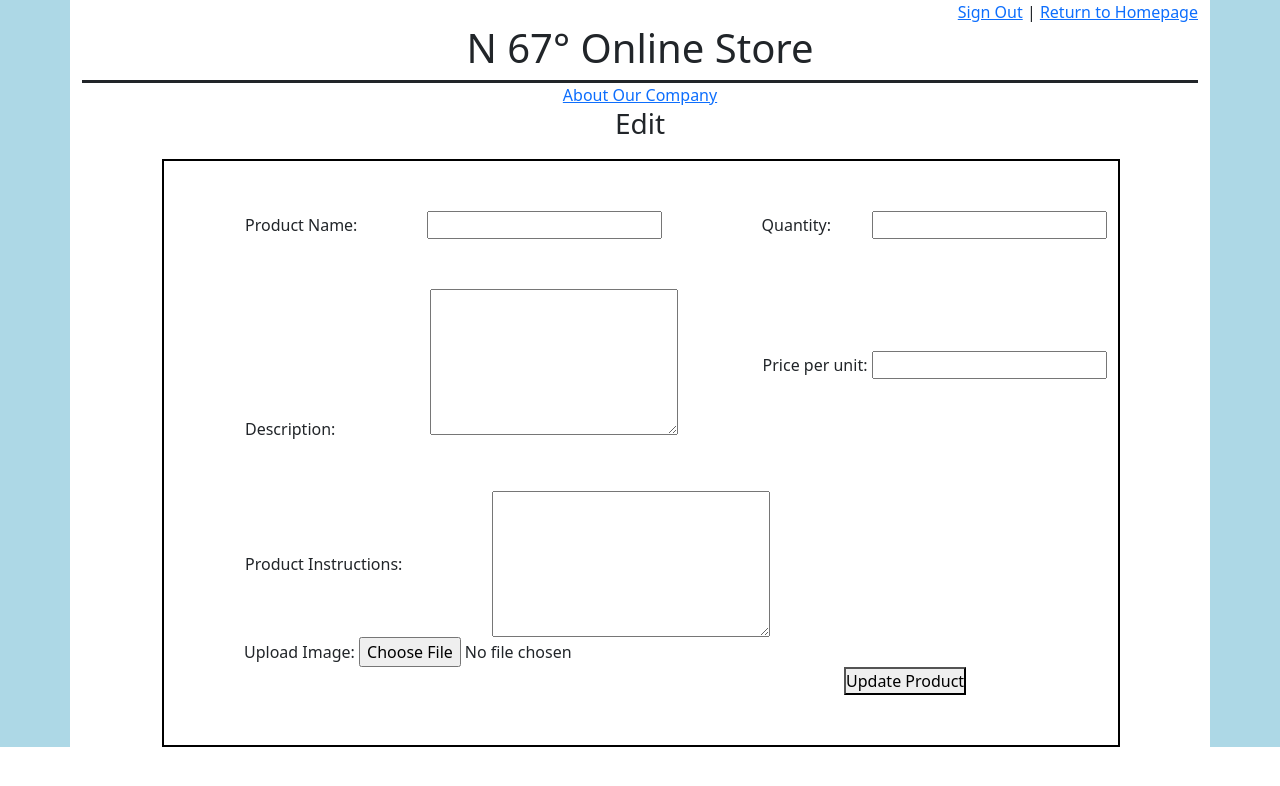
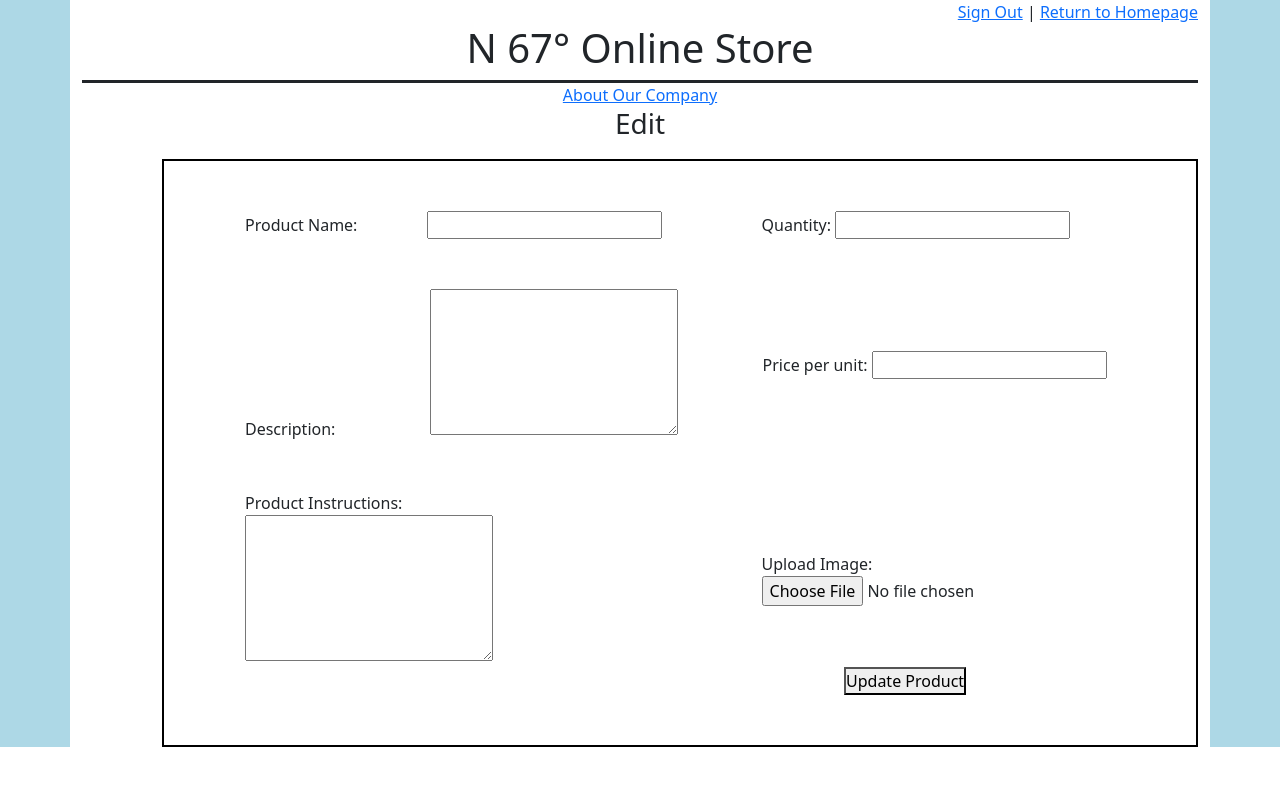
Before and after one commit to lhochs/n-67-online-shop, a Flask app: template flask_app/templates/edit_form.html in a window 1280 px wide. Shown: the top 786 px of the page. Run offline with Flask 2, Linux system fonts and the light colour scheme; the template is opened without the code that fills it, so the values that code supplies are empty.

Commit message:
Update edit_form.html

```diff
--- a/flask_app/templates/edit_form.html
+++ b/flask_app/templates/edit_form.html
@@ -39,6 +39,7 @@
             </div>
             <div>
                 <form action="/user/edit_product/submit_edit" method="post">
+                    <div class="B8">
                         <div class="A7">
                             <input type="hidden" name="user_id" value="{{session.user_id}}">
                             <input type="hidden" name="product_id" value="{{product.product_id}}">
@@ -48,7 +49,7 @@
                                     <input type="text" name="product_name" value="{{product.product_name}}">
                                 </section>
                                 <section>
-                                <label class="B7" for="product_quantity">Quantity:</label>
+                                    <label  for="product_quantity">Quantity:</label>
                                     <input type="text" name="product_quantity" value="{{product.product_quantity}}">
                                 </section>
                             </div>
@@ -62,10 +63,10 @@
                                     <input type="number" name="price_per_unit" value="{{product.price_per_unit}}">
                                 </section>
                             </div>
-                        <div>
-                            <section class="A10">
-                                <label class="B3" for="product_instructions">Product Instructions:</label>
-                                <textarea class="B5" name="product_instructions" cols="25" rows="6" >{{product.product_instructions}}</textarea>
+                            <div class="A10">
+                                <section class="B3">
+                                    <label class="B5" for="product_instructions">Product Instructions:</label>
+                                    <textarea name="product_instructions" cols="25" rows="6" >{{product.product_instructions}}</textarea>
                                 </section>
                                 <section>
                                     <label for="product_img">Upload Image:</label>
@@ -77,6 +78,7 @@
                             </section>
 
                         </div>
+                    </div>
                 </form>
             </div>
         </div>
```
Lines whose indentation alone changed are shown as unchanged.
